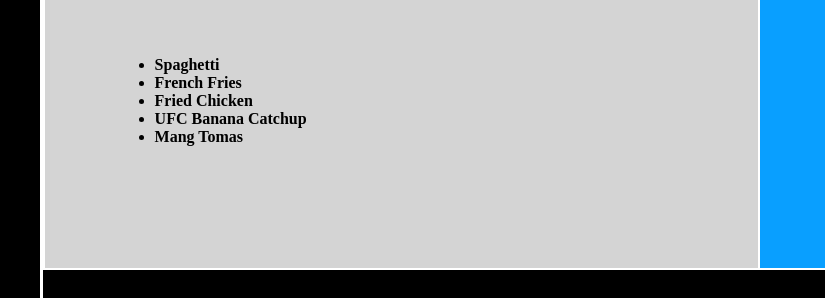
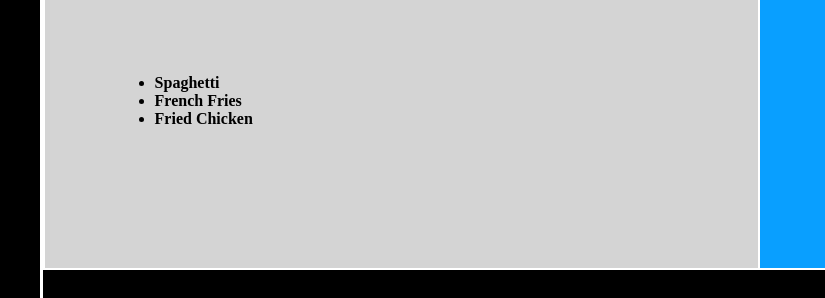
Before and after one commit to jierhonix/Jeronix, a plain HTML site: page index.html in a window 1280 px wide. Shown: the part 760-1058 px from the top of the page, 0-825 px from the left. Drawn offline with Linux system fonts and the light colour scheme; grey boxes are pictures that could not be loaded.

Commit message:
Update index.html

```diff
--- a/index.html
+++ b/index.html
@@ -65,8 +65,6 @@
                   <li>Spaghetti</li>
                   <li>French Fries</li>
                   <li>Fried Chicken</li>
-                  <li>UFC Banana Catchup</li>
-                  <li>Mang Tomas</li>
                 </ul>
               </th>
               <th width="40%" bgcolor="#099FFF">
```
